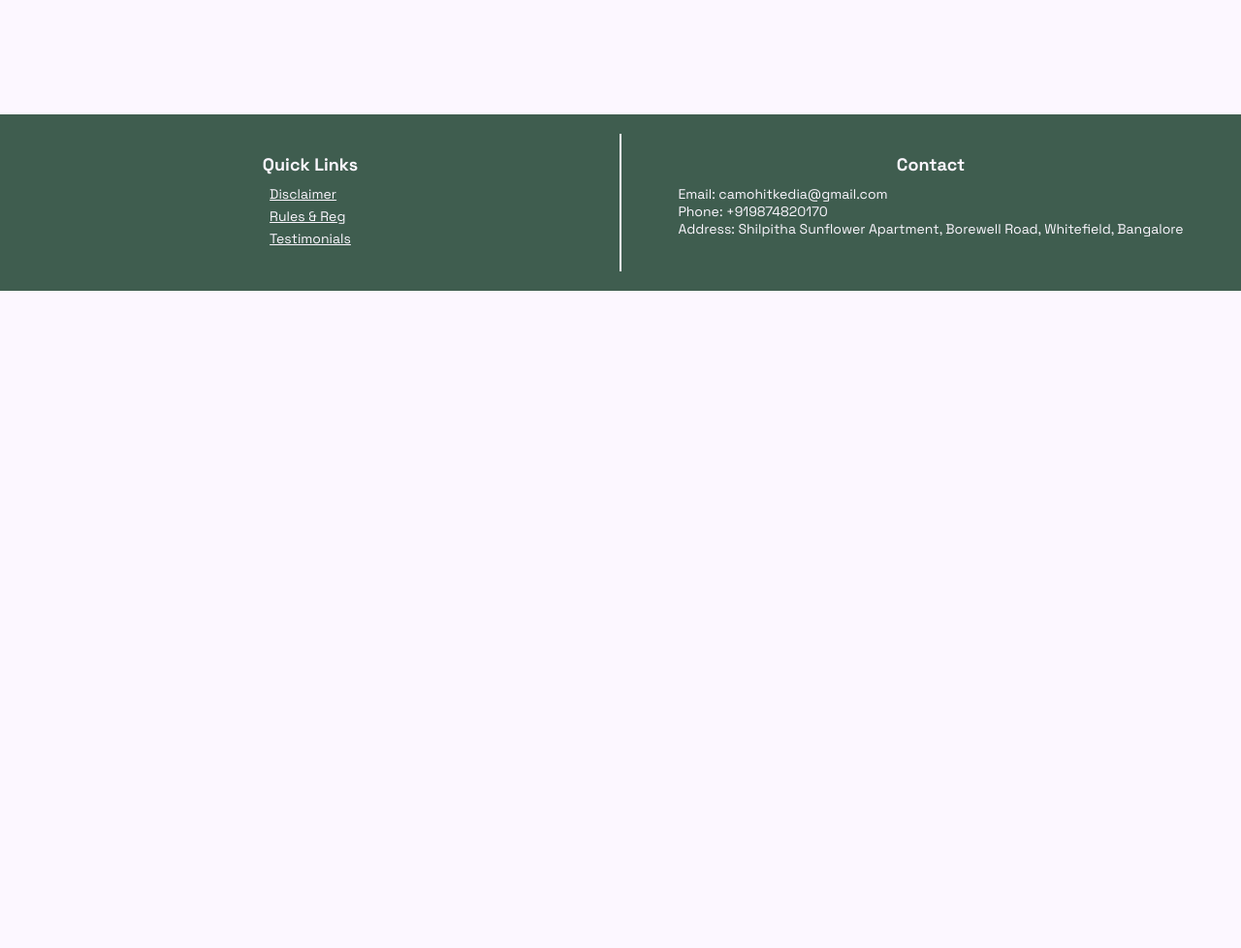
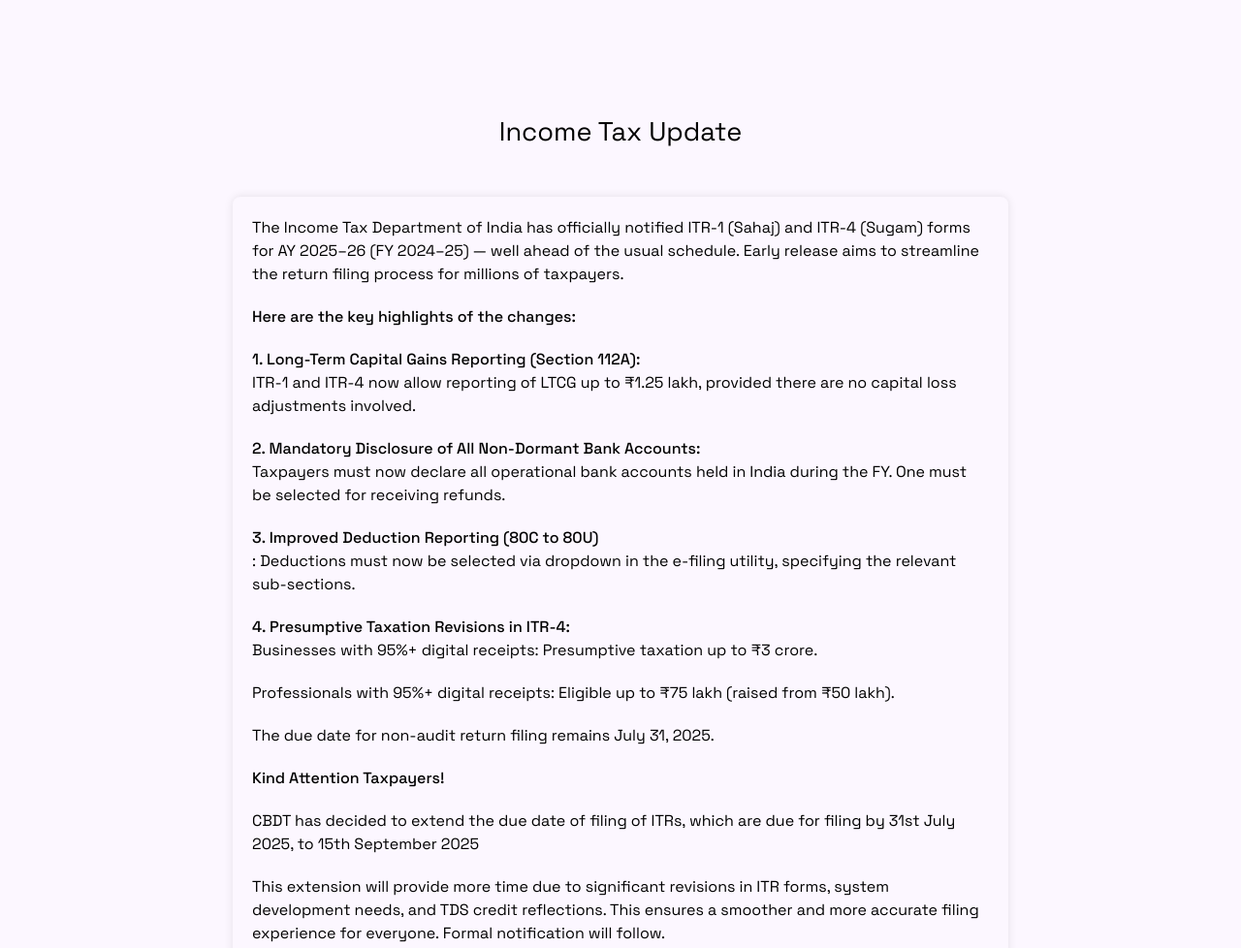
Before and after one commit to DBatman35611/mohit_kedia_trial, a website: page laws.html in a window 1280 px wide. Shown: the part 862-1840 px from the top of the page at 97% size. Before the commit the page ends 1162 px from the top, so only its background shows below. Drawn offline with Linux system fonts and the light colour scheme; no server answers.

Commit message:
updating tax info

```diff
--- a/laws.html
+++ b/laws.html
@@ -47,6 +47,7 @@
   </div>
 
 
+ <section class="legal-section">
   <div class="legal-grid">
     <div class="law law-1">
       <div class="law-icon">
@@ -70,6 +71,70 @@
       <a href="https://www.gst.gov.in/help/returns" class="read-more-button" target="_blank">Read More</a>
     </div>
   </div>
+ </section>
+
+  <section class="update-section">
+    <div class="update-title">Income Tax Update</div>
+    <div class="update-content">
+      <ul>
+        <li>The Income Tax Department of India has officially notified ITR-1 (Sahaj) and ITR-4 (Sugam) forms for AY
+           2025–26 (FY 2024–25) — well ahead of the usual schedule. Early release aims to streamline the return filing process for
+            millions of taxpayers.</li>
+        <li class="highlight">
+
+          Here are the key highlights of the changes:
+        </li>
+        <li>
+          <p class="highlight">
+            1. Long-Term Capital Gains Reporting (Section 112A):
+          </p>
+          ITR-1 and ITR-4 now allow reporting of LTCG up to ₹1.25 lakh, provided there are no capital loss adjustments involved.
+
+        </li>
+
+        <li>
+          <p class="highlight">2. Mandatory Disclosure of All Non-Dormant Bank Accounts:</p>
+          Taxpayers must now declare all operational bank accounts held in India during the FY. One must be selected for receiving refunds.
+        </li>
+
+        <li>
+          <p class="highlight">
+            3. Improved Deduction Reporting (80C to 80U)
+          </p>:
+          Deductions must now be selected via dropdown in the e-filing utility, specifying the relevant sub-sections.
+        </li>
+
+        <li>
+
+          <p class="highlight">
+            4. Presumptive Taxation Revisions in ITR-4:
+          </p>
+
+          Businesses with 95%+ digital receipts: Presumptive taxation up to ₹3 crore.
+        </li>
+
+        <li>
+
+          Professionals with 95%+ digital receipts: Eligible up to ₹75 lakh (raised from ₹50 lakh).
+        </li>
+
+        <li>The due date for non-audit return filing remains July 31, 2025.</li>
+
+
+        <li class="highlight">Kind Attention Taxpayers!</li>
+
+       <li> CBDT has decided to extend the due date of filing of ITRs, which are due for filing by 31st July
+        2025, to 15th September 2025 </li>
+
+        <li>This extension will provide more time due to significant revisions in ITR forms,
+        system development needs, and TDS credit reflections. This ensures a smoother and
+         more accurate filing experience for everyone. Formal notification will follow.</li>
+
+
+
+      </ul>
+    </div>
+  </section>
 
 
   <div id="footer" class="footer">
--- a/public/laws.css
+++ b/public/laws.css
@@ -44,6 +44,7 @@
   background-color: #FCF7FF;
   position: relative;
   margin-bottom: 20px;
+
 }
 
 .law-icon img {
@@ -82,7 +83,71 @@
 
 
 @media (max-width: 1200px) {
+
   .legal-grid {
     grid-template-columns: repeat(1, 1fr);
+    height: 170vh;
+
+    justify-content: center;
+    gap: 0;
   }
+
+  .law-icon{
+    width: 15%;
+    padding-top: 15%;
+
+  }
+
 }
+
+@media (max-width: 500px) {
+  .law-icon{
+    width: 30%;
+    padding-top: 30%;
+
+  }
+
+}
+
+
+.update-section{
+  display: flex;
+  justify-content: center;
+  align-items: center;
+  width: 100%;
+  text-align: center;
+  flex-direction: column;
+}
+
+
+.update-title{
+  justify-self: center;
+  align-self: center;
+  font-size: 1.7rem;
+}
+
+.update-content {
+  max-width: 800px;
+  margin: 50px auto;
+  padding: 20px;
+  background-color: #FCF7FF;
+  border-radius: 8px;
+  box-shadow: 0 0 10px rgba(0, 0, 0, 0.1);
+}
+
+.update-content ul {
+  list-style-type: none;
+  padding: 0;
+}
+
+.update-content li {
+  margin-bottom: 20px;
+  font-size: 16px;
+  line-height: 1.5;
+  text-align: left;
+}
+
+.highlight{
+  font-weight: 500;
+
+}
```
